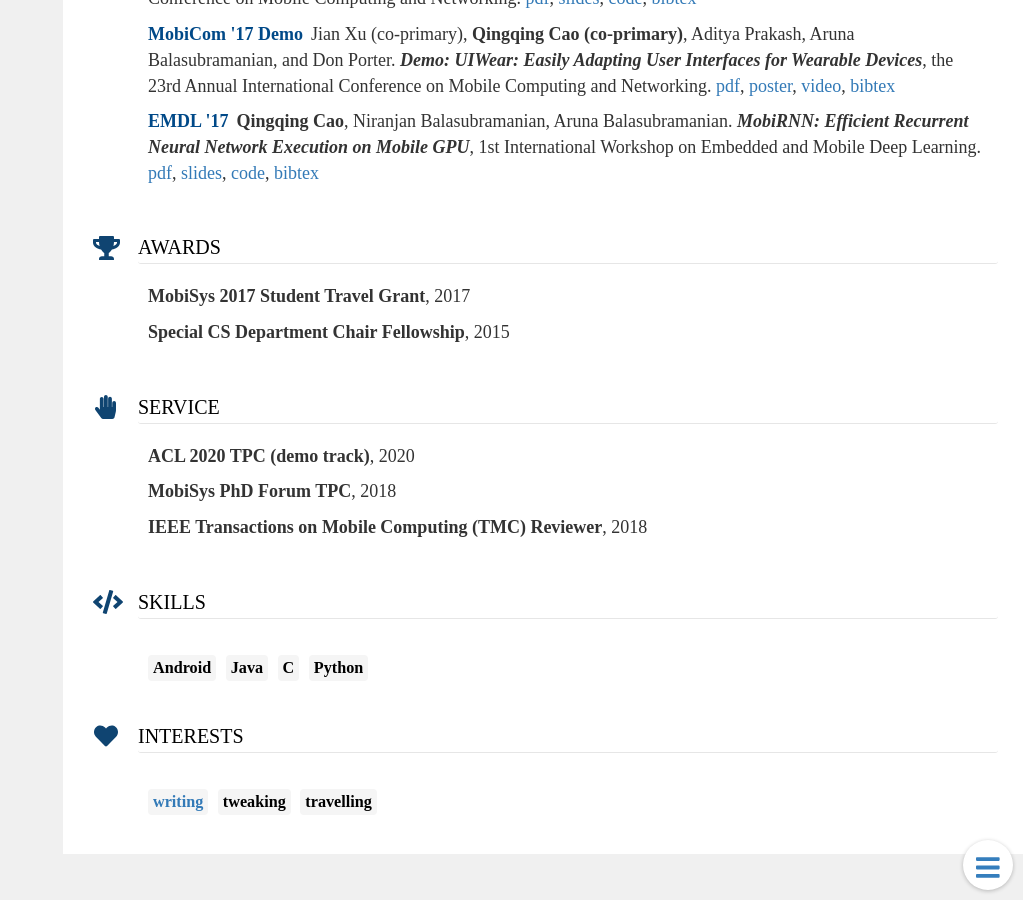
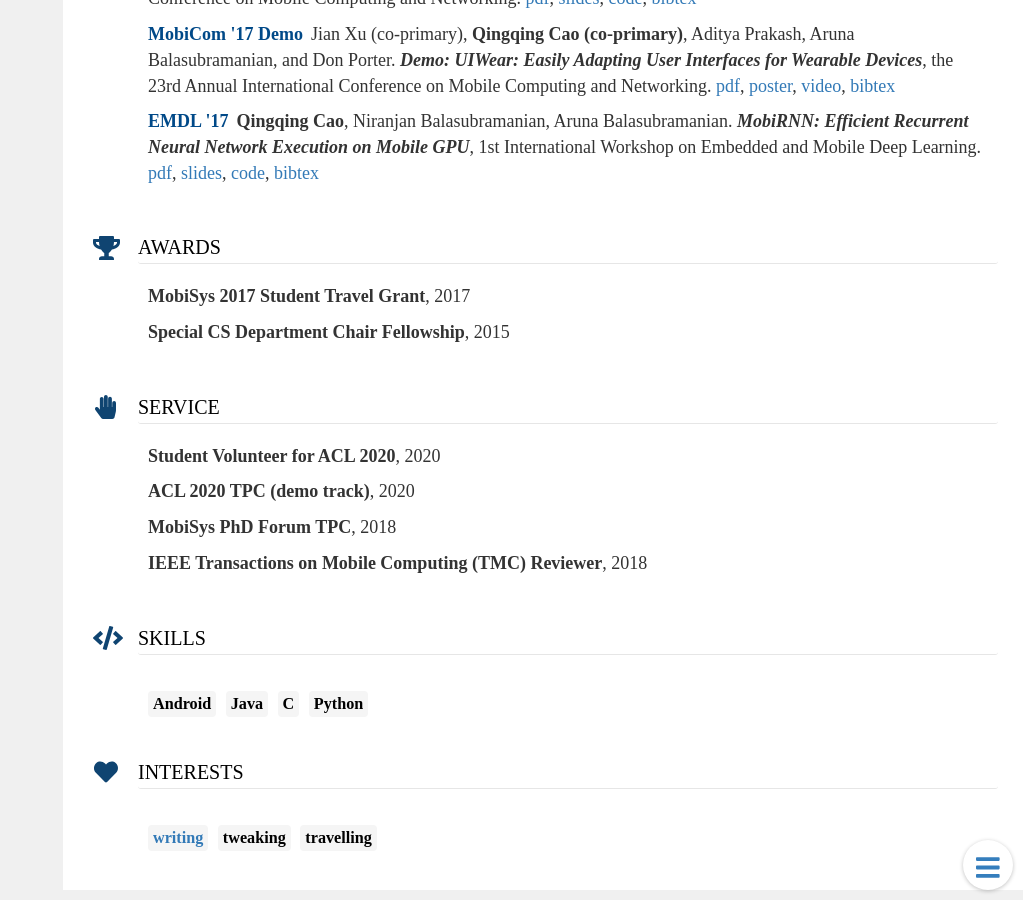
Before and after one commit to csarron/csarron.github.io, a Jekyll site: the page built from index.md, in a window 1280 px wide and 900 px high, scrolled down 1296 px. Shown: the whole window, without its empty margins (257-1280 px from the left). Built offline with Jekyll 4.4.1, drawn with Linux system fonts in a browser that asks for light colours.

Commit message:
update service

```diff
--- a/index.md
+++ b/index.md
@@ -139,6 +139,8 @@
   - name: Service
     style: fas fa-hand-paper
     items:
+      - name: Student Volunteer for ACL 2020
+        date: 2020
       - name: ACL 2020 TPC (demo track)
         date: 2020
       - name: MobiSys PhD Forum TPC
```
